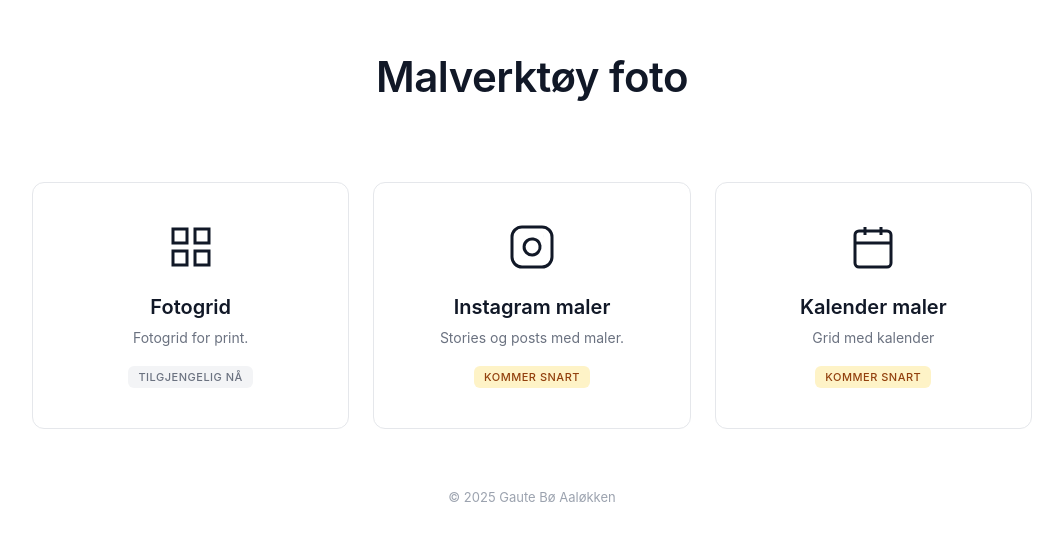
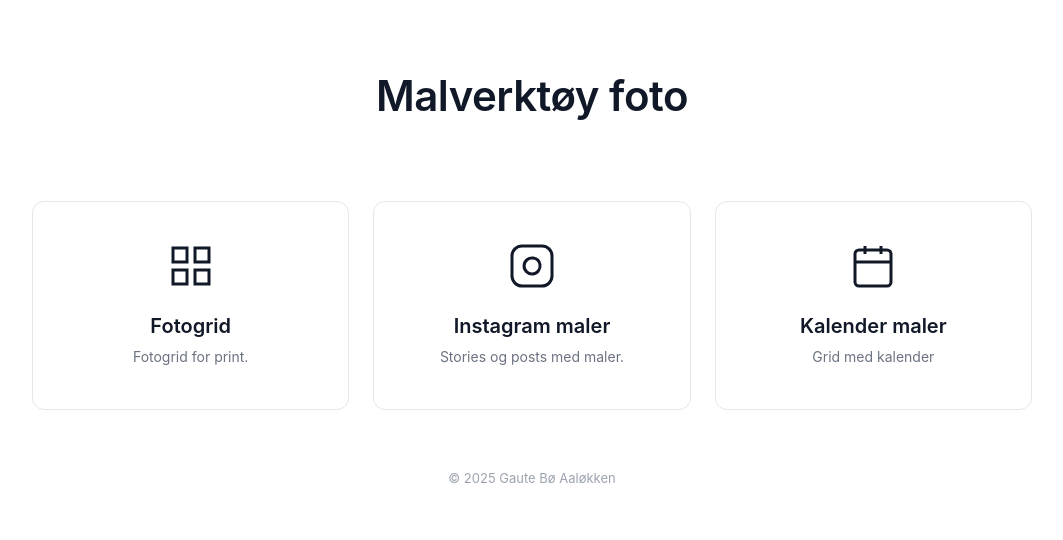
Before and after one commit to gauteaalokken/photogrid, a plain HTML site: page index.html in a window 1280 px wide. Shown: the part 122-662 px from the top of the page, without its empty margins (108-1171 px from the left). Drawn offline with Linux system fonts and the light colour scheme.

Commit message:
Remove 'Tilgjengelig nå' and 'Kommer snart' badges

```diff
--- a/index.html
+++ b/index.html
@@ -131,7 +131,7 @@
         </div>
         <h2>Fotogrid</h2>
         <p>Fotogrid for print.</p>
-        <span class="badge">Tilgjengelig nå</span>
+
       </a>
 
       <a href="instagram.html" class="card" onclick="alert('Kommer snart!'); return false;">
@@ -144,7 +144,7 @@
         </div>
         <h2>Instagram maler</h2>
         <p>Stories og posts med  maler.</p>
-        <span class="badge" style="background: #fef3c7; color: #92400e;">Kommer snart</span>
+
       </a>
 
       <a href="Kalender.html" class="card" ">
@@ -158,7 +158,7 @@
         </div>
         <h2>Kalender maler</h2>
         <p>Grid med kalender </p>
-        <span class="badge" style="background: #fef3c7; color: #92400e;">Kommer snart</span>
+
       </a>
     </div>
 
```
